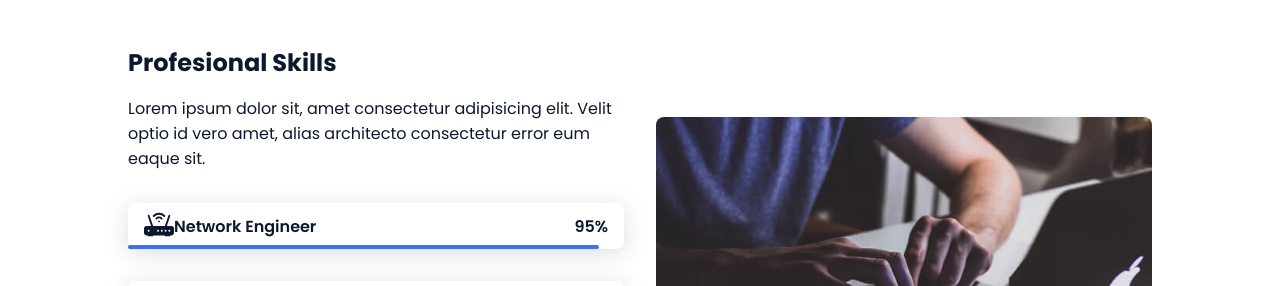
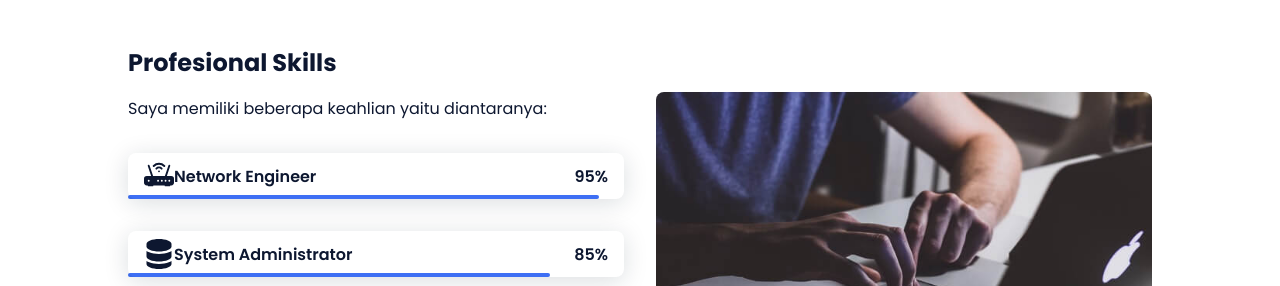
Before and after one commit to rizalpr4/latihan5.io, a plain HTML site: page index.html in a window 1280 px wide. Shown: the part 1472-1758 px from the top of the page. Drawn offline with nearby package versions, Linux system fonts and the light colour scheme.

Commit message:
Update index.html

```diff
--- a/index.html
+++ b/index.html
@@ -86,7 +86,7 @@
             <div class="skills__container bd-grid">
                 <div>
                     <h2 class="skills__subtitle">Profesional Skills</h2>
-                    <p class="skills__text">Lorem ipsum dolor sit, amet consectetur adipisicing elit. Velit optio id vero amet, alias architecto consectetur error eum eaque sit.</p>
+                    <p class="skills__text">Saya memiliki beberapa keahlian yaitu diantaranya:</p>
 
                     <div class="skills__data">
                         <div class="skills__names">
```
